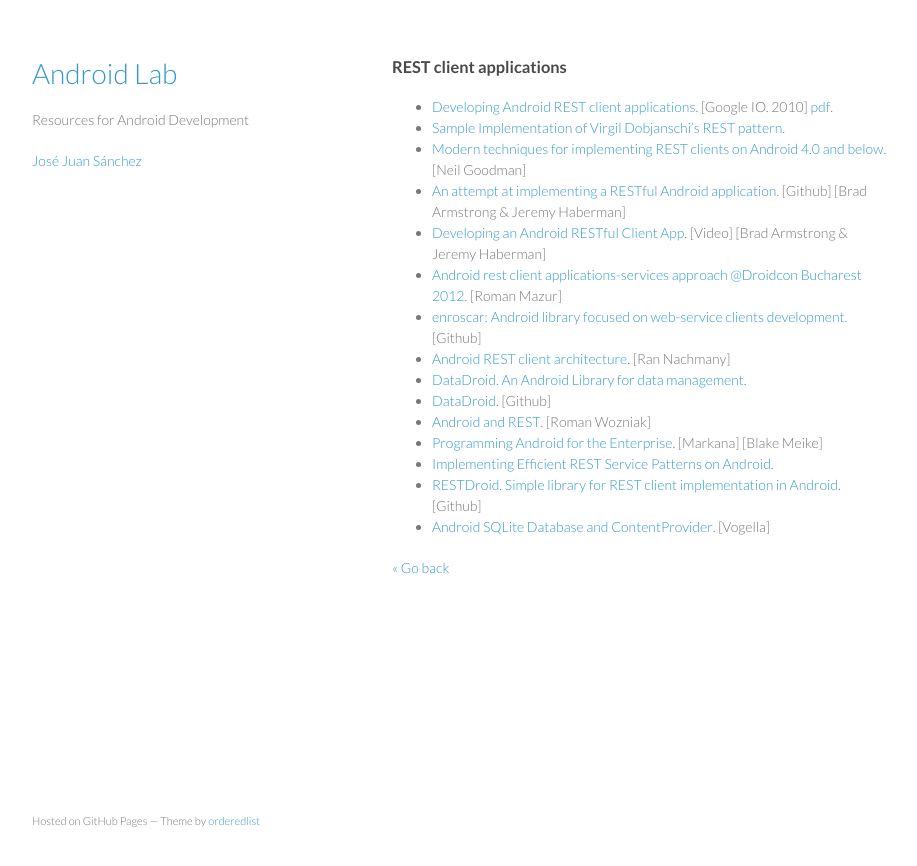
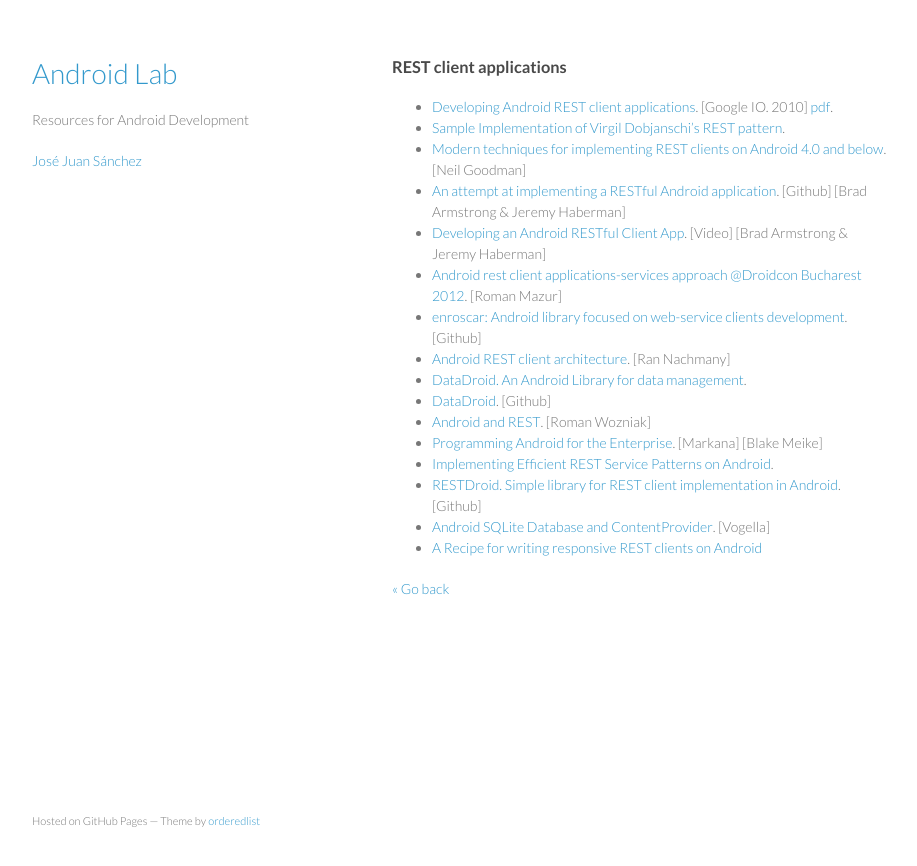
Before and after one commit to josejuansanchez/josejuansanchez.github.io, a Jekyll site: the page built from androidlab/rest.md, in a window 1280 px wide. Shown: the top 866 px of the page, without its empty margins (178-1095 px from the left). Built offline with Jekyll 4.4.1, drawn with Linux system fonts in a browser that asks for light colours.

Commit message:
Update rest.md

```diff
--- a/androidlab/rest.md
+++ b/androidlab/rest.md
@@ -19,5 +19,6 @@
   * [Implementing Efficient REST Service Patterns on Android](http://www.gqadonis.com/implementing-efficient-rest-service-patterns-on-android/).
   * [RESTDroid. Simple library for REST client implementation in Android](https://github.com/PCreations/RESTDroid). [Github]
   * [Android SQLite Database and ContentProvider](http://www.vogella.com/articles/AndroidSQLite/article.html). [Vogella]
+  * [A Recipe for writing responsive REST clients on Android](http://birbit.com/a-recipe-for-writing-responsive-rest-clients-on-android/)
 
 [&laquo; Go back](./)
```
